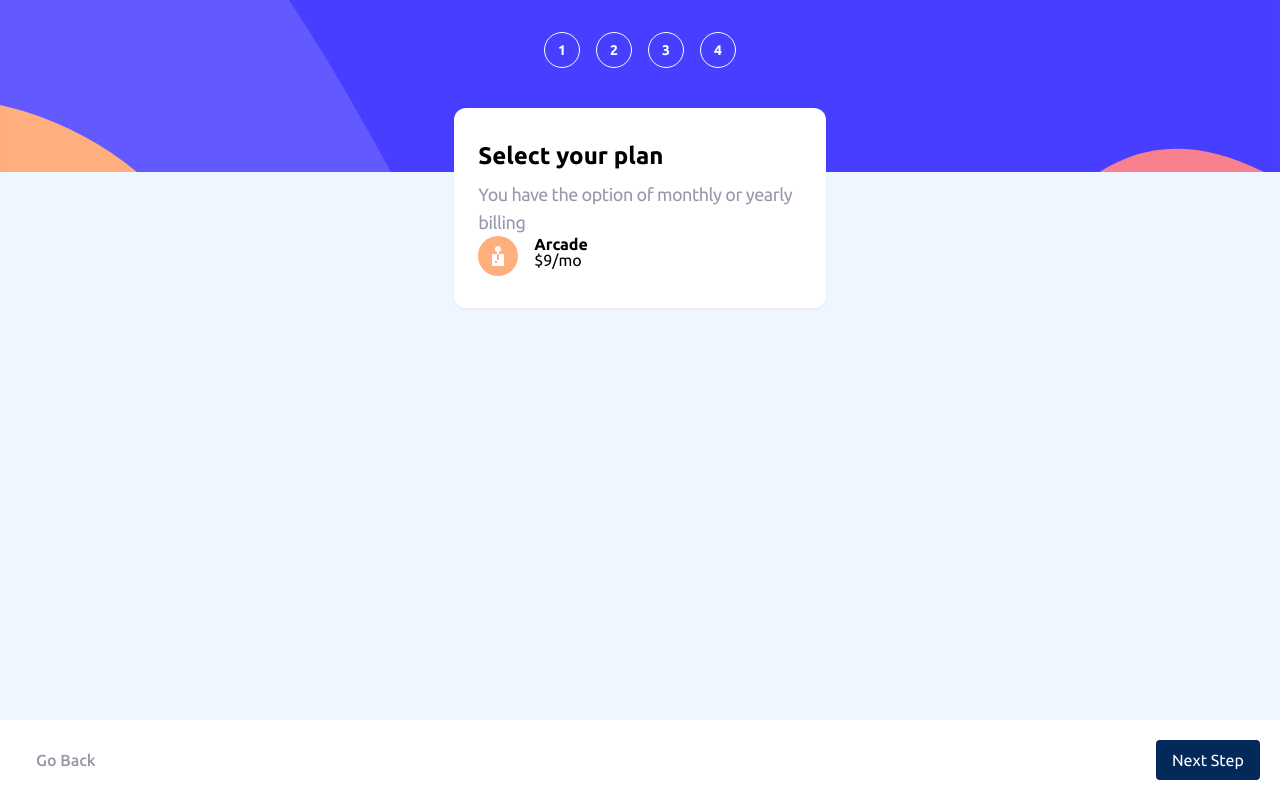
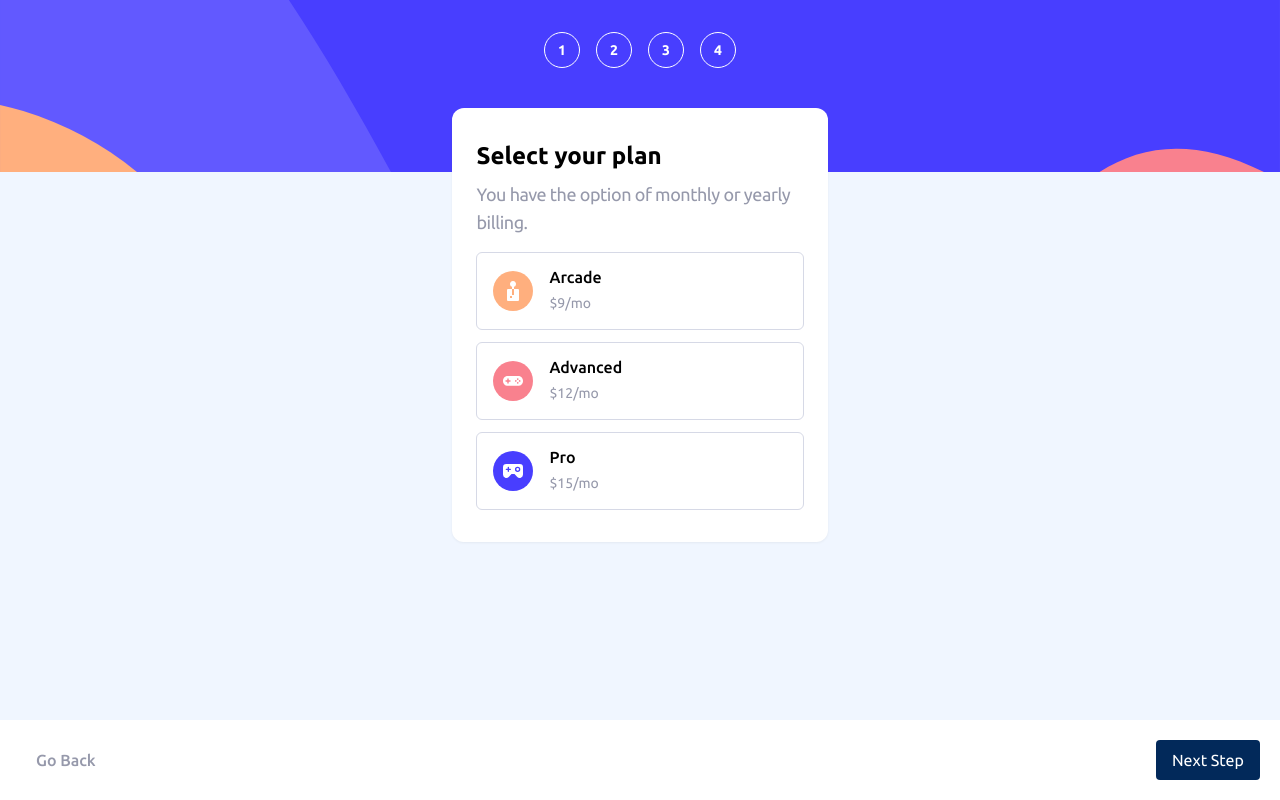
Before and after one commit to ndrvndr/multi-step-form-frontendmentor, a React (Vite) app: page /plan in a window 1280 px wide. Built offline with nearby package versions, Linux system fonts and the light colour scheme.

Commit message:
install tailwind prettier

```diff
--- a/package.json
+++ b/package.json
@@ -24,6 +24,8 @@
     "eslint-plugin-react-hooks": "^4.6.0",
     "eslint-plugin-react-refresh": "^0.3.4",
     "postcss": "^8.4.23",
+    "prettier": "^2.8.8",
+    "prettier-plugin-tailwindcss": "^0.2.8",
     "tailwindcss": "^3.3.2",
     "vite": "^4.3.2"
   }
--- a/src/components/Elements/Input/Input.jsx
+++ b/src/components/Elements/Input/Input.jsx
@@ -6,7 +6,7 @@ const Input = (props) => {
     <input
       type={type}
       placeholder={placeholder}
-      className="border-solid border px-5 py-3 rounded-md outline-none"
+      className="rounded-md border border-solid px-5 py-3 outline-none"
       name={name}
       required
     />
--- a/src/components/Elements/Input/index.jsx
+++ b/src/components/Elements/Input/index.jsx
@@ -5,7 +5,7 @@ import Input from "./Input";
 const InputForm = (props) => {
   const { label, htmlFor, type, placeholder } = props;
   return (
-    <div className="flex flex-col mt-4">
+    <div className="mt-4 flex flex-col">
       <Label label={label} htmlFor={htmlFor} />
       <Input name={name} type={type} placeholder={placeholder} />
     </div>
--- a/src/components/Elements/NavigationButton/index.jsx
+++ b/src/components/Elements/NavigationButton/index.jsx
@@ -6,7 +6,7 @@ const NavigationButton = (props) => {
   return (
     <Link to={path}>
       <button
-        className={`${bgColor} ${textColor} px-4 py-3 rounded-[4px] ${fontStyle}`}
+        className={`${bgColor} ${textColor} rounded-[4px] px-4 py-3 ${fontStyle}`}
       >
         {label}
       </button>
--- a/src/components/Elements/StepButton/index.jsx
+++ b/src/components/Elements/StepButton/index.jsx
@@ -2,8 +2,8 @@ import PropTypes from "prop-types";
 
 const StepButton = ({ label }) => {
   return (
-    <button className="w-9 h-9 border-solid border border-white rounded-full flex justify-center items-center mt-8">
-      <span className="text-neutral-white font-semibold text-sm">{label}</span>
+    <button className="mt-8 flex h-9 w-9 items-center justify-center rounded-full border border-solid border-white">
+      <span className="text-sm font-semibold text-neutral-white">{label}</span>
     </button>
   );
 };
--- a/src/components/Elements/plan/Label.jsx
+++ b/src/components/Elements/plan/Label.jsx
@@ -3,9 +3,9 @@ import PropTypes from "prop-types";
 const Label = (props) => {
   const { label, price } = props;
   return (
-    <div className="ml-4">
-      <div className="font-bold">{label}</div>
-      <div>{price}</div>
+    <div className="ml-4 space-y-2">
+      <div className="font-medium">{label}</div>
+      <div className="text-sm text-neutral-cool-gray">{price}</div>
     </div>
   );
 };
--- a/src/components/Elements/plan/index.jsx
+++ b/src/components/Elements/plan/index.jsx
@@ -5,7 +5,7 @@ import Label from "./label";
 const PlanBox = (props) => {
   const { src, alt, label, price } = props;
   return (
-    <div className="flex">
+    <div className="flex rounded-md border border-solid border-neutral-light-gray p-4">
       <Icon src={src} alt={alt} />
       <Label label={label} price={price} />
     </div>
--- a/src/components/Layout/AuthLayout.jsx
+++ b/src/components/Layout/AuthLayout.jsx
@@ -5,7 +5,7 @@ const AuthLayout = (props) => {
   const { children } = props;
   return (
     <div className="flex flex-col items-center">
-      <div className="bg-sidebar-mobile w-full h-[172px] bg-no-repeat bg-cover flex justify-center space-x-4">
+      <div className="flex h-[172px] w-full justify-center space-x-4 bg-sidebar-mobile bg-cover bg-no-repeat">
         <StepButton label="1" />
         <StepButton label="2" />
         <StepButton label="3" />
--- a/src/pages/personalInfo.jsx
+++ b/src/pages/personalInfo.jsx
@@ -6,9 +6,9 @@ const PersonalInfo = () => {
   return (
     <AuthLayout>
       <div className="flex flex-col items-center">
-        <div className="w-[90%] h-fit bg-neutral-white rounded-xl drop-shadow-sm px-6 py-8 relative -top-16">
-          <h1 className="text-2xl font-bold mb-2">Personal info</h1>
-          <p className="leading-7 tracking-tight text-lg text-neutral-cool-gray">
+        <div className="relative -top-16 h-fit w-[90%] rounded-xl bg-neutral-white px-6 py-8 drop-shadow-sm">
+          <h1 className="mb-2 text-2xl font-bold">Personal info</h1>
+          <p className="text-lg leading-7 tracking-tight text-neutral-cool-gray">
             Please provide your name, email address, and phone number.
           </p>
           <InputForm
@@ -31,7 +31,7 @@ const PersonalInfo = () => {
           />
         </div>
 
-        <div className="w-full h-20 bg-white fixed bottom-0 px-5 flex items-center justify-end">
+        <div className="fixed bottom-0 flex h-20 w-full items-center justify-end bg-white px-5">
           <NavigationButton
             label="Next Step"
             bgColor="bg-primary-marine-blue"
--- a/src/pages/selectPlan.jsx
+++ b/src/pages/selectPlan.jsx
@@ -3,29 +3,43 @@ import PlanBox from "../components/Elements/plan";
 import AuthLayout from "../components/Layout/AuthLayout";
 
 import IconArcade from "../assets/images/icon-arcade.svg";
+import IconAdvanced from "../assets/images/icon-advanced.svg";
+import IconPro from "../assets/images/icon-pro.svg";
 
 const SelectPlan = () => {
   return (
     <AuthLayout>
       <div className="flex flex-col items-center">
-        <div className="w-[90%] h-fit bg-neutral-white rounded-xl drop-shadow-sm px-6 py-8 relative -top-16">
-          <h1 className="text-2xl font-bold mb-2">Select your plan</h1>
-          <p className="leading-7 tracking-tight text-lg text-neutral-cool-gray">
-            You have the option of monthly or yearly billing
+        <div className="relative -top-16 h-fit w-[90%] rounded-xl bg-neutral-white px-6 py-8 drop-shadow-sm">
+          <h1 className="mb-2 text-2xl font-bold">Select your plan</h1>
+          <p className="mb-4 text-lg leading-7 tracking-tight text-neutral-cool-gray">
+            You have the option of monthly or yearly billing.
           </p>
           <div>
-            <div>
+            <div className="space-y-3">
               <PlanBox
                 src={IconArcade}
                 alt="Arcade Icon"
                 label="Arcade"
                 price="$9/mo"
               />
+              <PlanBox
+                src={IconAdvanced}
+                alt="Advanced Icon"
+                label="Advanced"
+                price="$12/mo"
+              />
+              <PlanBox
+                src={IconPro}
+                alt="Pro Icon"
+                label="Pro"
+                price="$15/mo"
+              />
             </div>
           </div>
         </div>
 
-        <div className="w-full h-20 bg-white fixed bottom-0 px-5 flex items-center justify-between">
+        <div className="fixed bottom-0 flex h-20 w-full items-center justify-between bg-white px-5">
           <NavigationButton
             label="Go Back"
             bgColor="bg-neutral-white"
```
Also changed, not shown: 1 other file (tests, documents, lock files or other folders).
